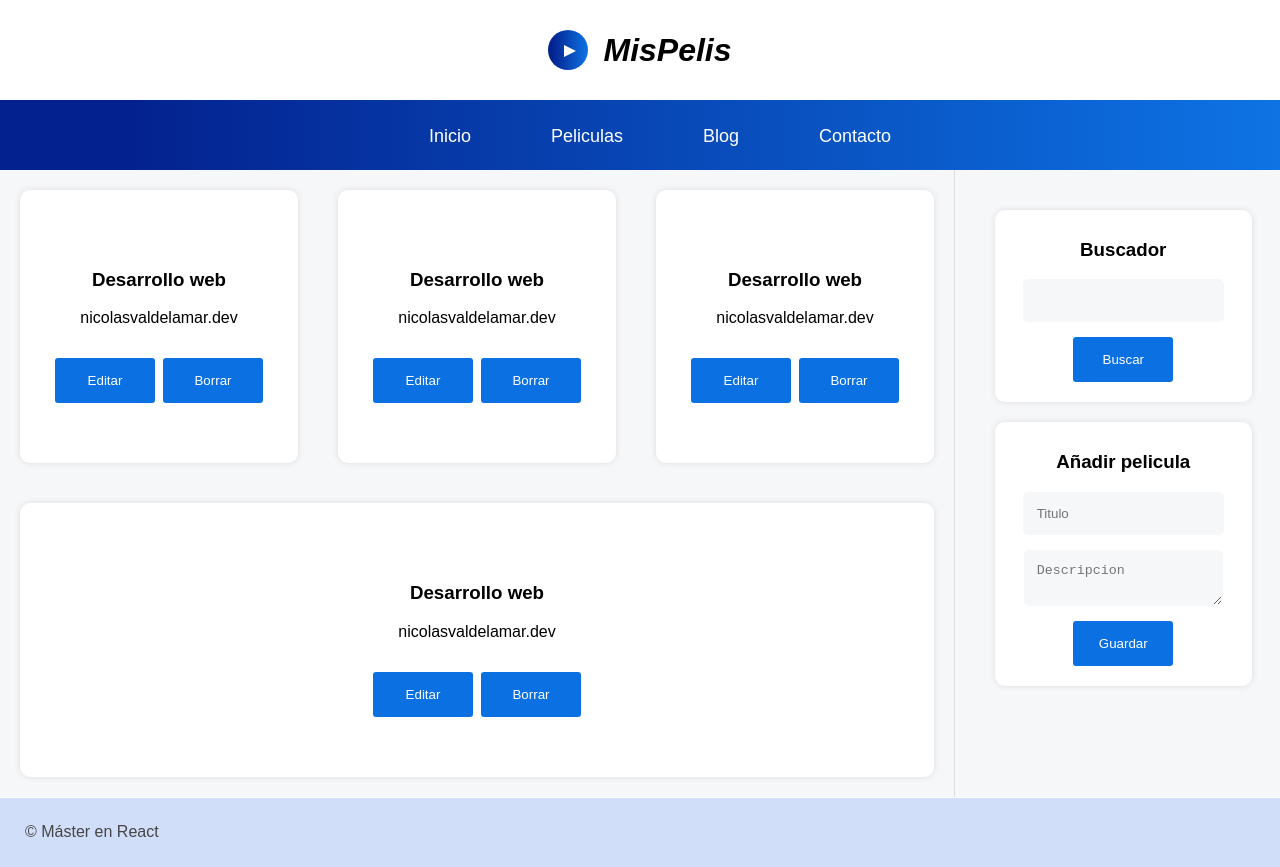
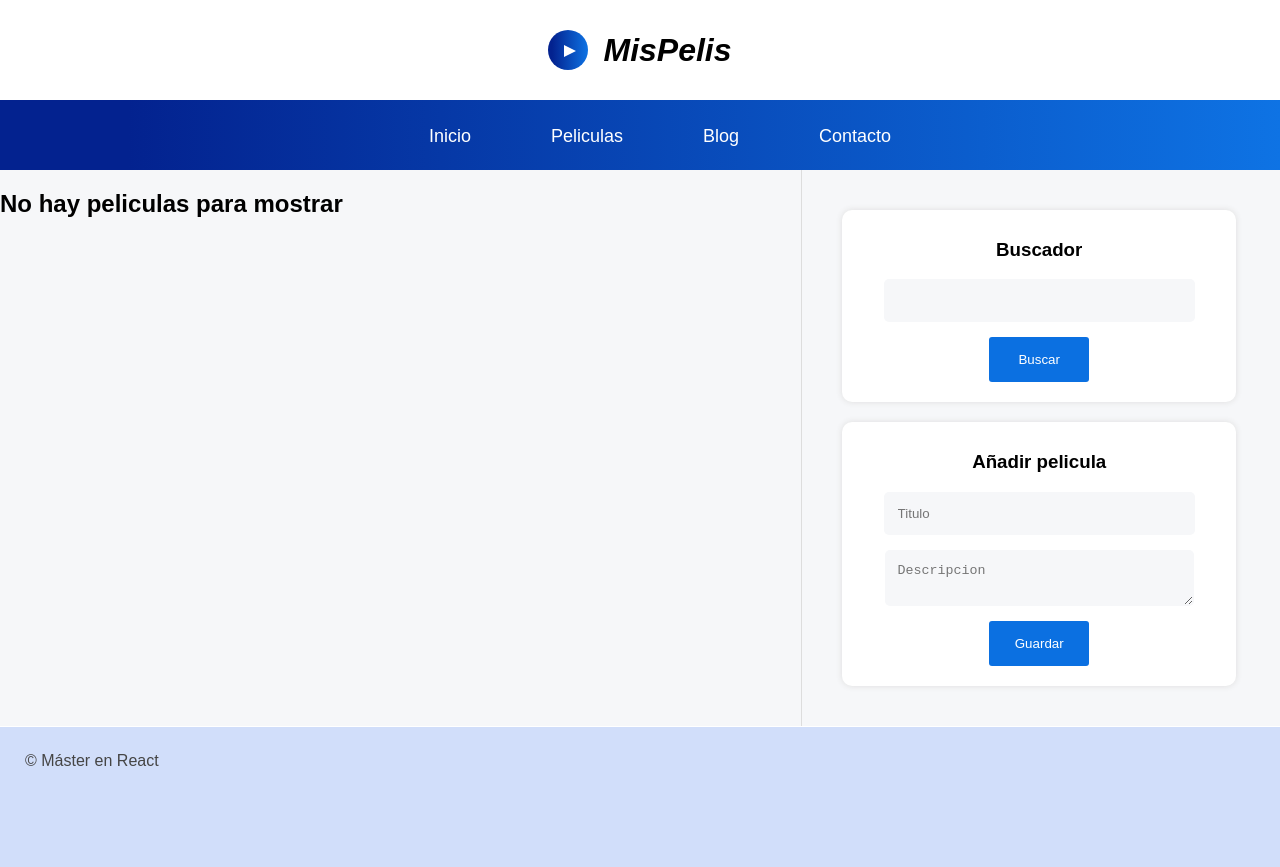
Before and after one commit to nicolasvaldelamar/App-CRUD-pelis-con-React, a React (Create React App) app: page / in a window 1280 px wide. After the commit the page ends 800 px from the top, so only its background shows below. Built offline with nearby package versions, Linux system fonts and the light colour scheme.

Commit message:
Avanzando con Listado de peliculas

```diff
--- a/src/App.js
+++ b/src/App.js
@@ -1,8 +1,14 @@
 import { Buscador } from "./components/Buscador";
 import { Crear } from "./components/Crear";
 import { Listado } from "./components/Listado";
+import React, {useState} from "react";
 
 function App() {
+
+  const [pelis, setPelis] = useState([])
+
+
+
   return (
     <div className="layout">
 
@@ -28,12 +34,15 @@ function App() {
 
 
     <section className="content">
-        <Listado/>
+        <Listado
+            pelis = {pelis}
+            setPelis = {setPelis}
+        />
     </section>
 
     <aside className="lateral">
         <Buscador/>
-        <Crear/>
+        <Crear setPelis = {setPelis}/>
     </aside>
 
     <footer className="footer">
--- a/src/components/Crear.js
+++ b/src/components/Crear.js
@@ -1,6 +1,7 @@
 import React, { useState } from 'react'
+import { GuardarEnStorage } from '../helpers/GuardarEnStorage'
 
-export const Crear = () => {
+export const Crear = ({setPelis}) => {
 
     const tituloComponente = "Añadir pelicula"
     const [peliState, setPeliState] = useState({
@@ -28,32 +29,20 @@ export const Crear = () => {
         //Guardar estado
         setPeliState(peli)
 
+        //Actualizar el estado del listado principal
+        setPelis(elementos => {
+            return [...elementos, peli]
+        })
+
         //Guardar en el almacenamiento local
-        guardarEnStorage(peli)
+        GuardarEnStorage("pelis", peli)
+
+
+
 
     }
 
-    const guardarEnStorage = peli =>{
 
-        // Conseguir los elementos que ya tenemos en localStorage
-        let elementos = JSON.parse(localStorage.getItem("pelis"))
-        console.log(elementos)
-
-        //Comprobar si es un array
-        if(Array.isArray(elementos)){
-            //Guardar dentro del array un elemento nuevo
-            elementos.push(peli)
-        }else{
-            //Crear un array con la nueva peli
-            elementos = [peli]
-        }
-
-        //Guardar en el localStorage
-        localStorage.setItem('pelis', JSON.stringify(elementos))
-
-        //Devolver objeto guardado
-        return peli
-}
 
 
     return (
--- a/src/components/Listado.js
+++ b/src/components/Listado.js
@@ -1,32 +1,38 @@
-import React from 'react'
+import React, { useEffect, useState } from 'react'
+import { ExtraerDelStorage } from '../helpers/ExtraerDelStorage'
 
-export const Listado = () => {
+export const Listado = ({pelis, setPelis}) => {
+
+
+  //const [pelis, setPelis] = useState([])
+
+  useEffect(()=>{
+    sacarPelis();
+  }, [])
+
+  const sacarPelis = () => {
+     setPelis(ExtraerDelStorage('pelis'))
+
+  }
+
+
+
   return (
     <>
-          <article className="peli-item">
-            <h3 className="title">Desarrollo web</h3>
-            <p className="description">nicolasvaldelamar.dev</p>
-            <button className="edit">Editar</button>
-            <button className="delete">Borrar</button>
-        </article>
-        <article className="peli-item">
-            <h3 className="title">Desarrollo web</h3>
-            <p className="description">nicolasvaldelamar.dev</p>
-            <button className="edit">Editar</button>
-            <button className="delete">Borrar</button>
-        </article>
-        <article className="peli-item">
-            <h3 className="title">Desarrollo web</h3>
-            <p className="description">nicolasvaldelamar.dev</p>
-            <button className="edit">Editar</button>
-            <button className="delete">Borrar</button>
-        </article>
-        <article className="peli-item">
-            <h3 className="title">Desarrollo web</h3>
-            <p className="description">nicolasvaldelamar.dev</p>
-            <button className="edit">Editar</button>
-            <button className="delete">Borrar</button>
-        </article>
+        {
+          pelis != null ?
+              pelis.map(peli => {
+                 return (
+                   <article key={peli.id} className="peli-item">
+                    <h3 className="title">{peli.titulo}</h3>
+                    <p className="description">{peli.descripcion}</p>
+                    <button className="edit">Editar</button>
+                    <button className="delete">Borrar</button>
+                    </article>
+                 )
+            }): <h2>No hay peliculas para mostrar</h2>
+        }
+
 
     </>
   )
--- /dev/null
+++ b/src/helpers/ExtraerDelStorage.js
@@ -0,0 +1,9 @@
+export const ExtraerDelStorage = (clave)=>{
+    let elementos = JSON.parse(localStorage.getItem(clave))
+    if(Array.isArray(elementos)){
+        return elementos;
+    }else{
+        console.log("No hay nada en el localStorage con clave: "+clave)
+    }
+
+}
--- /dev/null
+++ b/src/helpers/GuardarEnStorage.js
@@ -0,0 +1,18 @@
+export const GuardarEnStorage = (clave, item) =>{
+    // Conseguir los elementos que ya tenemos en localStorage
+    let elementos = JSON.parse(localStorage.getItem(clave))
+    console.log(elementos)
+    //Comprobar si es un array
+    if(Array.isArray(elementos)){
+        //Guardar dentro del array un elemento nuevo
+        elementos.push(item)
+    }else{
+        //Crear un array con la nueva peli
+        elementos = [item]
+    }
+    //Guardar en el localStorage
+    localStorage.setItem(clave, JSON.stringify(elementos))
+
+    //Devolver objeto guardado
+    return item
+}
```
